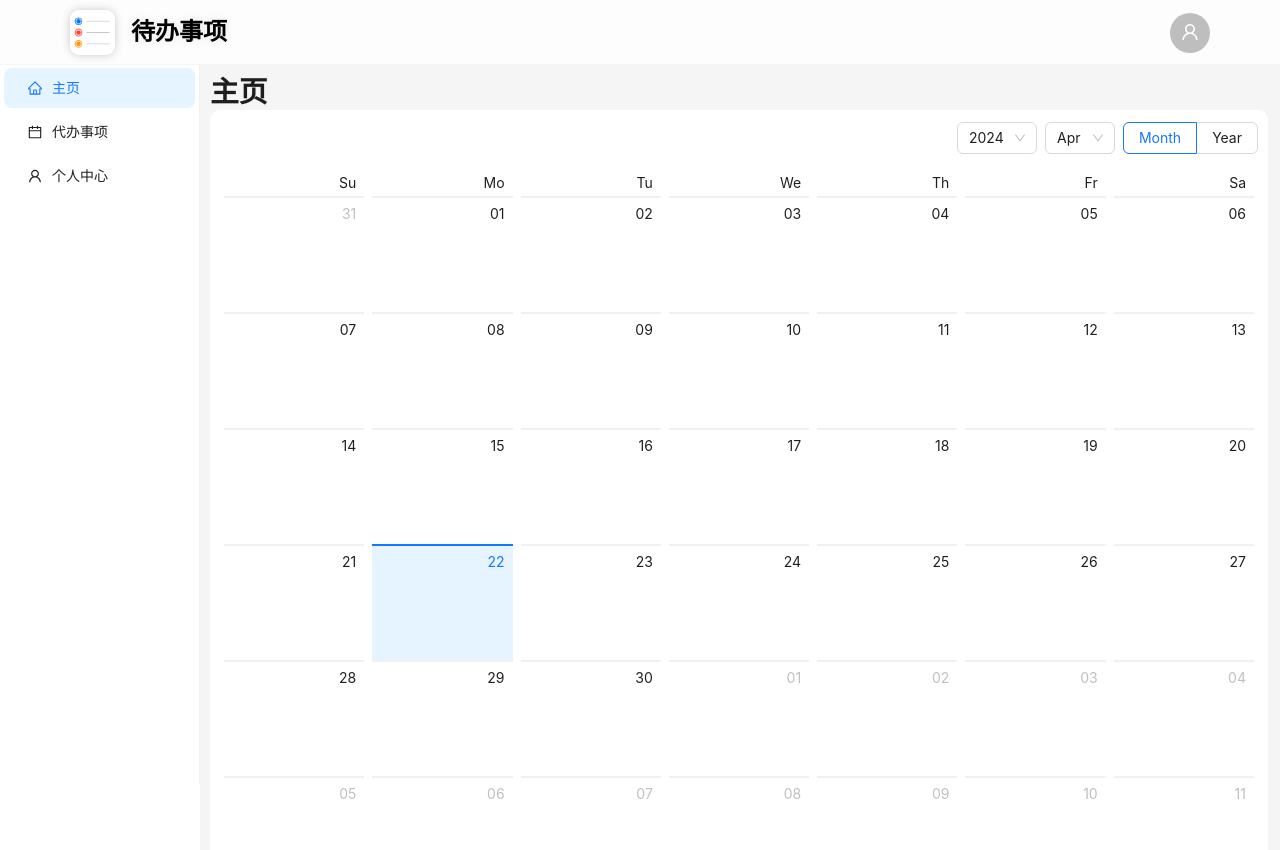
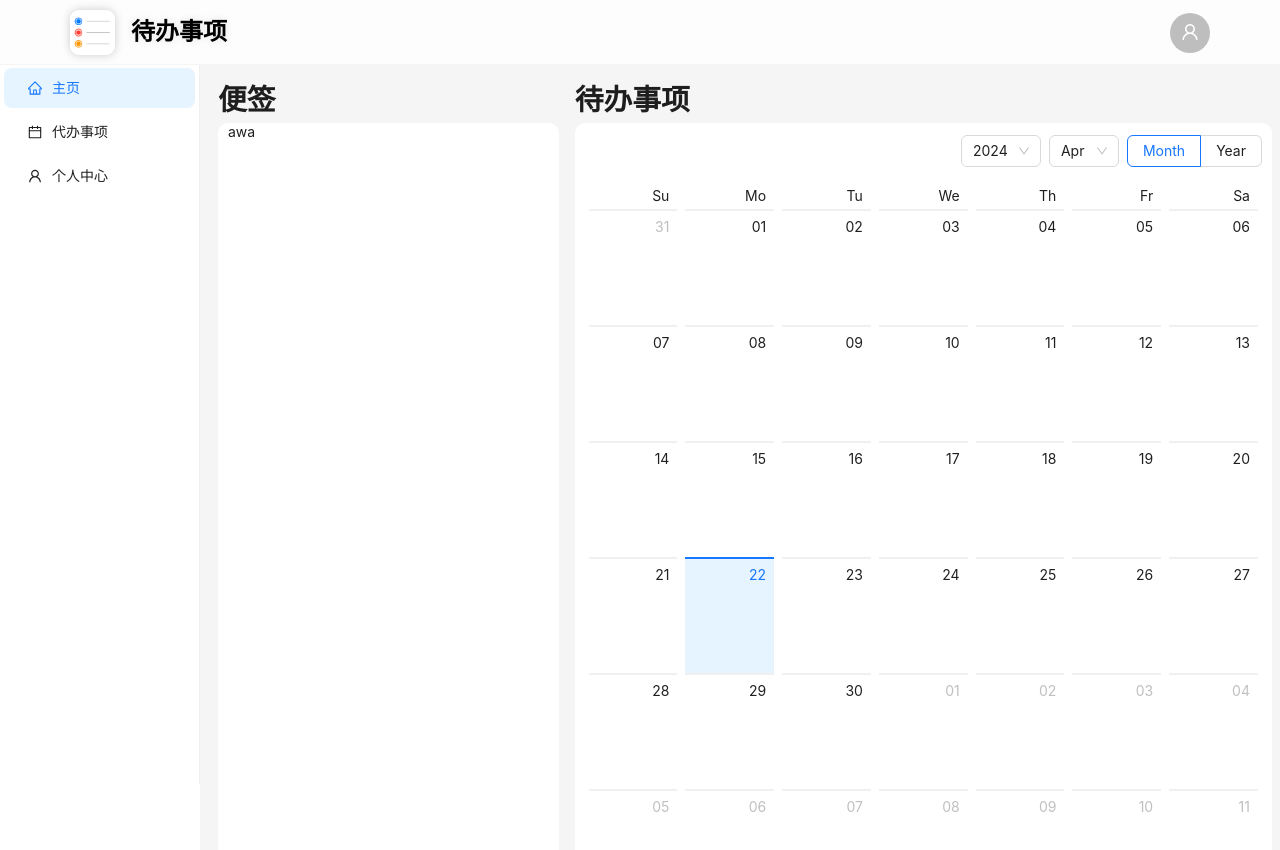
Before and after one commit to ChrisKimZHT/web-exp-frontend, a React (Create React App) app: page / in a window 1280 px wide. Shown: the top 850 px of the page. Built offline with nearby package versions, Linux system fonts and the light colour scheme.

Commit message:
[feat] 首页显示便签

```diff
--- a/src/view/HomeView.jsx
+++ b/src/view/HomeView.jsx
@@ -1,16 +1,28 @@
 import React from 'react';
 import './HomeView.scss';
-import { Calendar } from 'antd';
+import { Calendar, Col, Row } from 'antd';
 
 const HomeView = () => {
   return (
     <div className='home-view'>
-      <div className='title'>
-        主页
-      </div>
-      <div className='calender-container'>
-        <Calendar />
-      </div>
+      <Row className='row'>
+        <Col lg={8} className='col left'>
+          <div className='title'>
+            便签
+          </div>
+          <div className='note-container'>
+            awa
+          </div>
+        </Col>
+        <Col lg={16} className='col right'>
+          <div className='title'>
+            待办事项
+          </div>
+          <div className='calender-container'>
+            <Calendar />
+          </div>
+        </Col>
+      </Row>
     </div>
   );
 }
--- a/src/view/HomeView.scss
+++ b/src/view/HomeView.scss
@@ -5,14 +5,31 @@
   .title {
     font-size: 1.8rem;
     font-weight: bold;
+    margin-bottom: 5px;
   }
 
-  .calender-container{
+  .calender-container {
     padding: 0 10px;
     background-color: #fff;
-    margin-right: 12px;
-    margin-bottom: 12px;
     border-radius: 10px;
     overflow: hidden;
   }
+
+  .note-container {
+    padding: 0 10px;
+    background-color: #fff;
+    border-radius: 10px;
+    height: 94.77%;
+    overflow-y: auto;
+  }
+
+  .col {
+    padding: 8px;
+  }
+
+  @media (max-width: 991.9px) {
+    .col.left {
+      display: none;
+    }
+  }
 }
```
